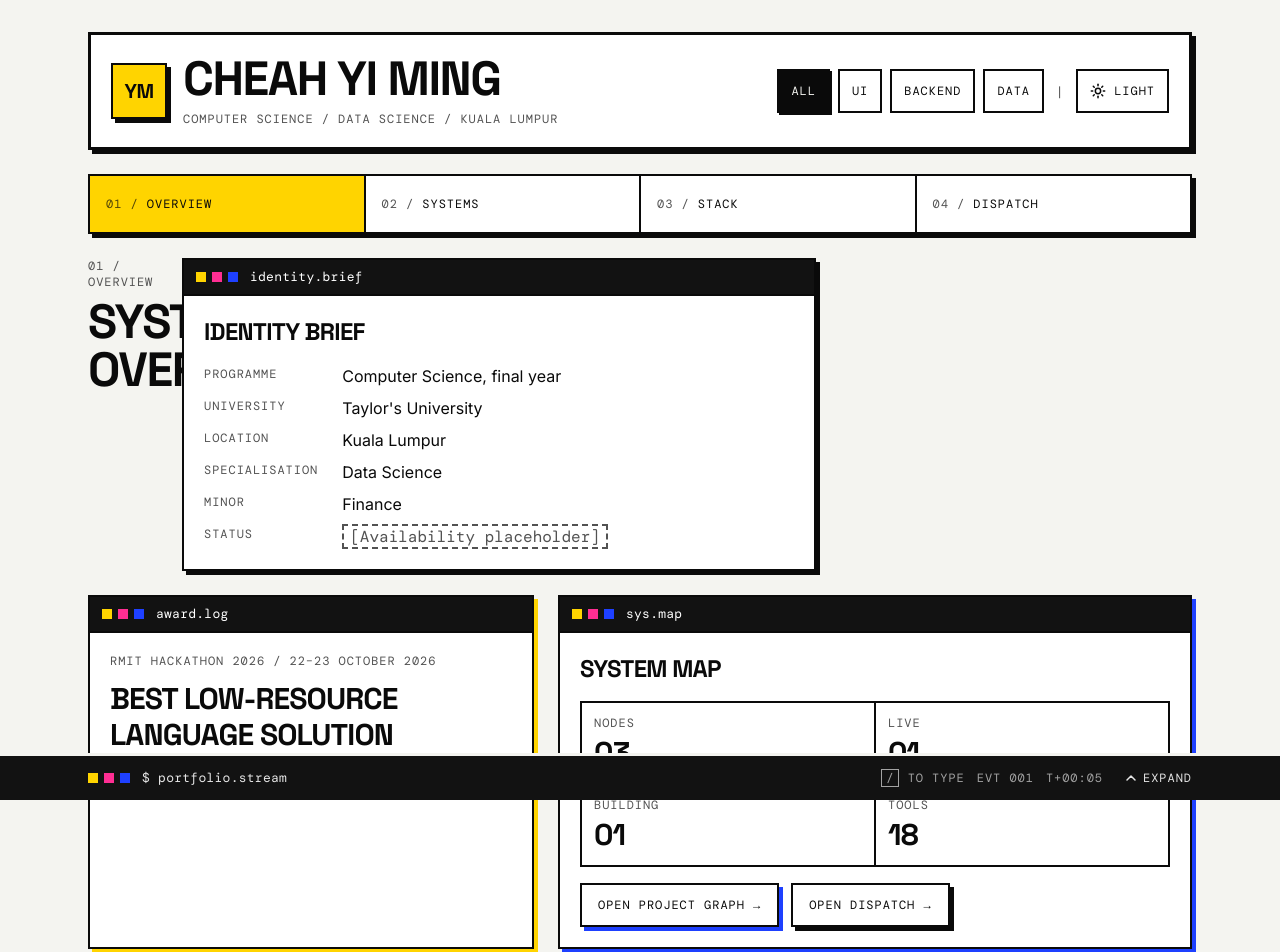
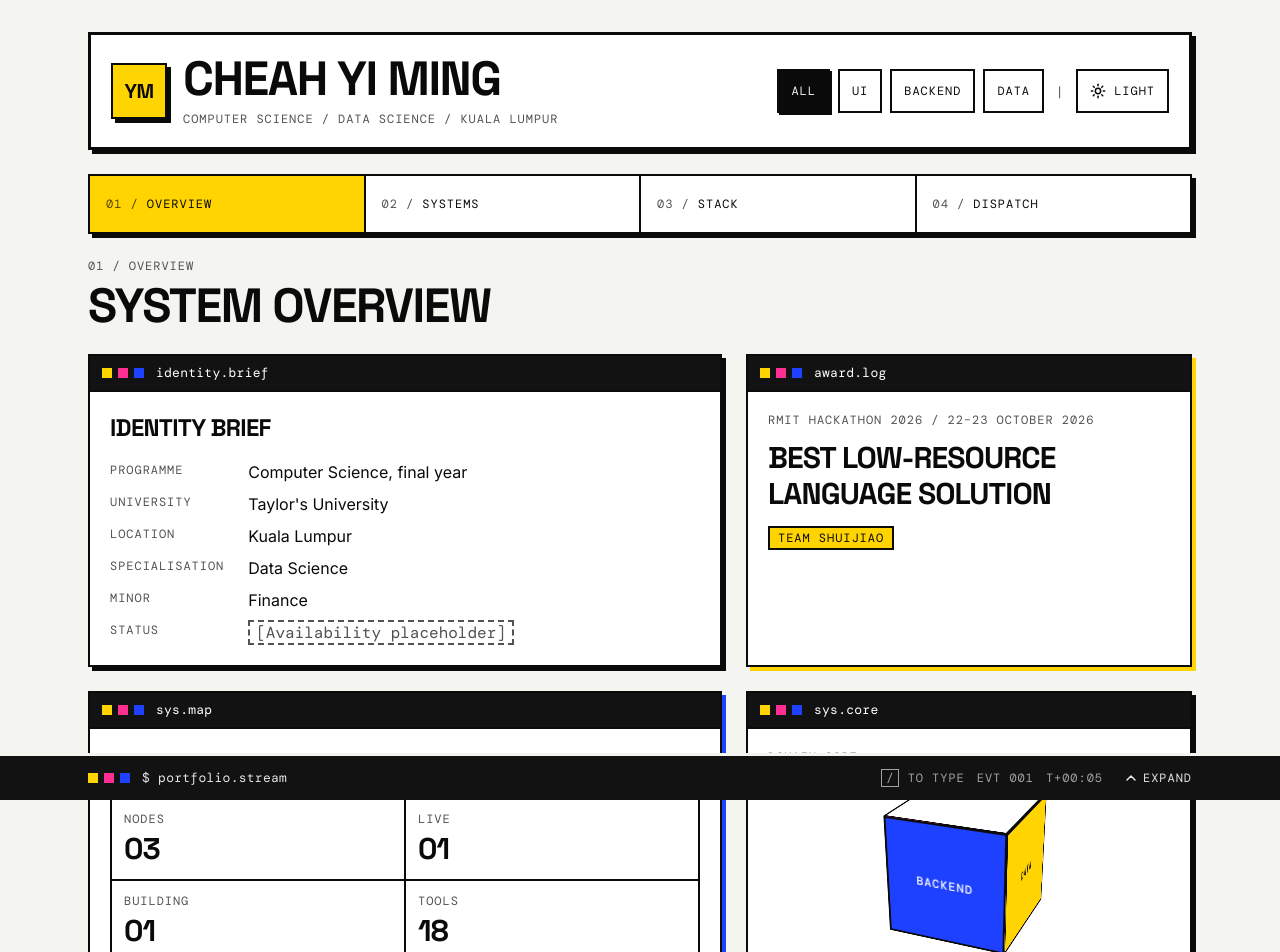
Before and after one commit to MaosterM/MingFolio, a React (Vite) app: page / in a window 1280 px wide. Shown: the top 952 px of the page. Built offline with nearby package versions, Linux system fonts and the light colour scheme.

Commit message:
fix(overview): move the stage heading out of the card grid

```diff
--- a/src/components/views/OverviewStage.tsx
+++ b/src/components/views/OverviewStage.tsx
@@ -6,23 +6,23 @@ import { CoreCubeCard } from '../accent/CoreCube';
 
 /**
  * 01 / OVERVIEW: the homepage.
- * Three cards, each taking a `className` so this component decides where they sit:
+ * A heading, then four cards in a 12-column grid (7 + 5 per row):
  *   <IdentityBriefCard />  who:   the verified facts + availability
  *   <AwardCard />          proof: the RMIT hackathon win
  *   <SystemMapCard />      what:  project/tool counts + buttons into Systems and Dispatch
+ *   <CoreCubeCard />       the 3D domain cube (trial accent)
  */
 export function OverviewStage() {
   return (
-    <div className="grid gap-6 md:grid-cols-12">
+    <div className="flex flex-col gap-6">
       <StageHeader stage="overview" title="System overview" />
-      <IdentityBriefCard
-        className="md:col-span-7"/>
-      <AwardCard
-        className="md:col-span-5"/>
-      <SystemMapCard
-        className="md:col-span-7"/>
-      <CoreCubeCard
-        className="md:col-span-5"/>
+
+      <div className="grid gap-6 md:grid-cols-12">
+        <IdentityBriefCard className="md:col-span-7" />
+        <AwardCard className="md:col-span-5" />
+        <SystemMapCard className="md:col-span-7" />
+        <CoreCubeCard className="md:col-span-5" />
       </div>
+    </div>
   );
 }
```
